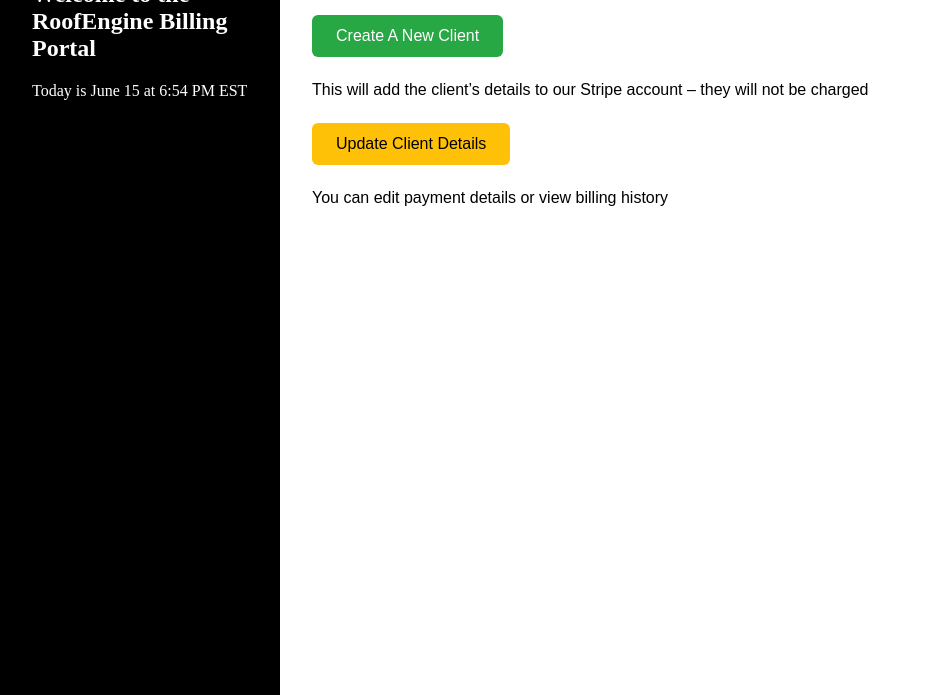
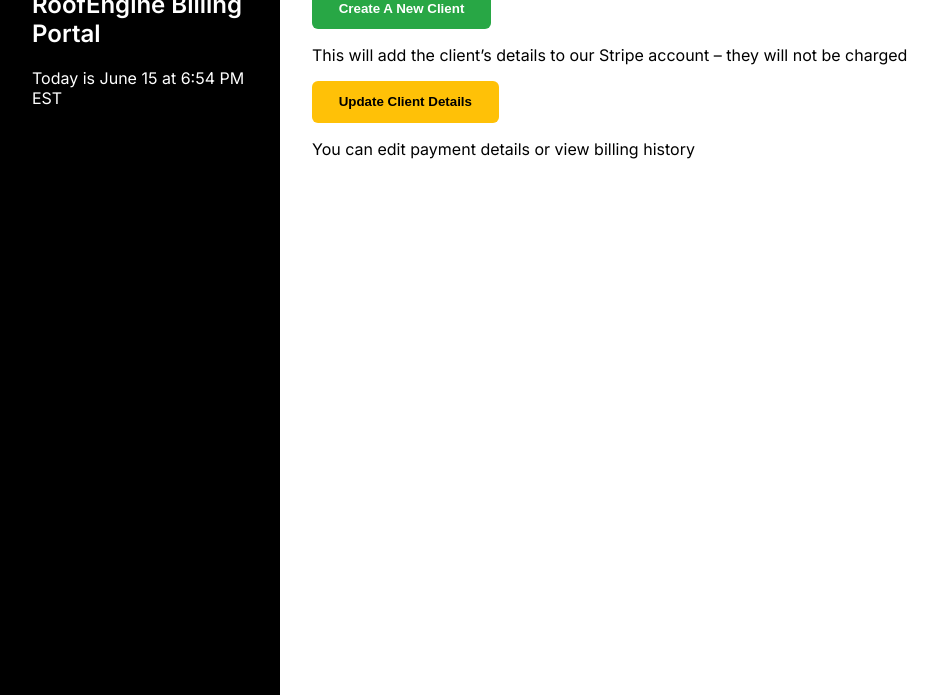
Before and after one commit to alex-roofengine/stripe-netlify-portal, a website: page public/index.html in a window 1280 px wide. Shown: the part 105-800 px from the top of the page, without its empty margins (0-938 px from the left). Drawn offline with Linux system fonts and the light colour scheme.

Commit message:
Update index.html

```diff
--- a/public/index.html
+++ b/public/index.html
@@ -3,20 +3,23 @@
 <head>
   <meta charset="UTF-8" />
   <meta name="viewport" content="width=device-width, initial-scale=1" />
-  <title>RoofEngine Billing Portal</title>
+  <title>Home</title>
+  <!-- Google Font Inter -->
+  <link rel="preconnect" href="https://fonts.googleapis.com">
+  <link rel="preconnect" href="https://fonts.gstatic.com" crossorigin>
+  <link href="https://fonts.googleapis.com/css2?family=Inter:wght@400;600;700&display=swap" rel="stylesheet">
   <style>
-    /* Base layout */
-    body, html { margin: 0; padding: 0; height: 100%; }
+    body, html { margin: 0; padding: 0; height: 100%; font-family: 'Inter', sans-serif; }
     .sidebar { background: #000; color: #fff; width: 280px; position: fixed; height: 100%; padding: 2em; box-sizing: border-box; }
-    .content { margin-left: 280px; padding: 2em; font-family: sans-serif; }
-    .btn { display: inline-block; padding: .75em 1.5em; margin: .5em 0; border: none; border-radius: 6px; font-size: 1em; color: #fff; cursor: pointer; }
-    .btn-green { background: #28a745; }
+    .content { margin-left: 280px; padding: 2em; }
+    h1, h2 { margin-top: 0; font-weight: 600; }
+    .btn { display: inline-block; border: none; border-radius: 6px; font-weight: 600; cursor: pointer; padding: 1em 2em; }
+    .btn-green { background: #28a745; color: #fff; }
     .btn-yellow { background: #ffc107; color: #000; }
-    /* Responsive */
     @media (max-width: 768px) {
       .sidebar { position: relative; width: 100%; height: auto; padding: 1em; }
       .content { margin-left: 0; padding: 1em; }
-      .btn { width: 100%; box-sizing: border-box; }
+      .btn { width: 100%; box-sizing: border-box; margin-bottom: .5em; }
     }
   </style>
 </head>
@@ -38,8 +41,7 @@
       const opts = { timeZone: 'America/New_York', month: 'long', day: 'numeric', hour: 'numeric', minute: '2-digit', hour12: true };
       document.getElementById('timestamp').textContent = 'Today is ' + new Intl.DateTimeFormat('en-US', opts).format(new Date()) + ' EST';
     }
-    updateTime();
-    setInterval(updateTime, 60000);
+    updateTime(); setInterval(updateTime, 60000);
   </script>
 </body>
 </html>
```
